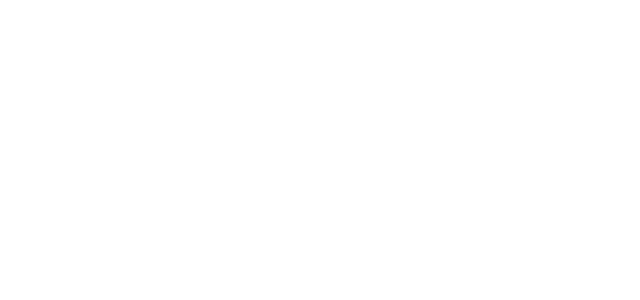
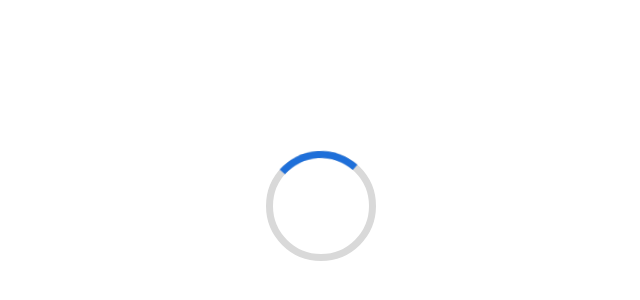
Before and after one commit to EricSoares02/soares-shopping, a Next.js app: page / in a window 1280 px wide. Shown: the part 194-494 px from the top of the page, without its empty margins (319-959 px from the left). Built offline with nearby package versions, Linux system fonts and the light colour scheme.

Commit message:
feat: create loading interface

```diff
--- a/src/app/layout.tsx
+++ b/src/app/layout.tsx
@@ -5,8 +5,8 @@
 const inter = Inter({ subsets: ['latin'] })
 
 export const metadata: Metadata = {
-  title: 'Create Next App',
-  description: 'Generated by create next app',
+  title: 'Soares Shopping',
+  description: 'The Better Shopping For Your Style',
 }
 
 export default function RootLayout({
--- a/src/app/page.tsx
+++ b/src/app/page.tsx
@@ -1,10 +1,19 @@
+'use client'
+import Load from '@/components/loading/loading'
 import Image from 'next/image'
 
+{/* <Image className='search'
+src="/loading.png"
+alt="loading"
+width={200}
+height={200}
+priority
+/>  */}
 
 export default function Home() {
   return (
     <main>
-
+     <Load></Load>
     </main>
   )
 }
--- /dev/null
+++ b/src/components/loading/loading.tsx
@@ -0,0 +1,49 @@
+import styled, { keyframes } from "styled-components";
+
+const rotate = keyframes`
+
+  from {
+    transform: rotate(0deg);
+  }
+  to {
+    transform: rotate(360deg);
+  }
+`;
+
+const Circle = styled.div`
+  width: 100%;
+  height: 100vh;
+  text-align: center;
+  display: flex;
+  justify-content: center;
+  align-items: center;
+`;
+
+const Gray = styled.div`
+  border: 7px solid;
+  border-color: #d9d9d9;
+  border-radius: 9999px;
+  width: 110px;
+  height: 110px;
+`;
+//transparent #1e6fd9
+const Blue = styled.div`
+  border: 7px solid;
+  border-color: transparent;
+  border-top-color: #1e6fd9;
+  border-radius: 9999px;
+  width: 110px;
+  height: 110px;
+  translate: -7px -7px;
+  animation: ${rotate} 2s linear infinite;
+`;
+
+export default function Load() {
+  return (
+    <Circle>
+      <Gray>
+        <Blue></Blue>
+      </Gray>
+    </Circle>
+  );
+}
```
